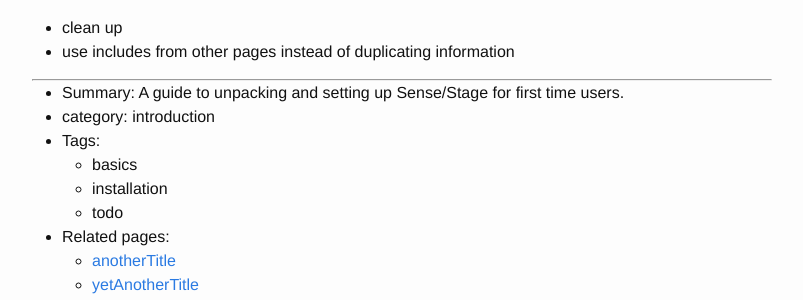
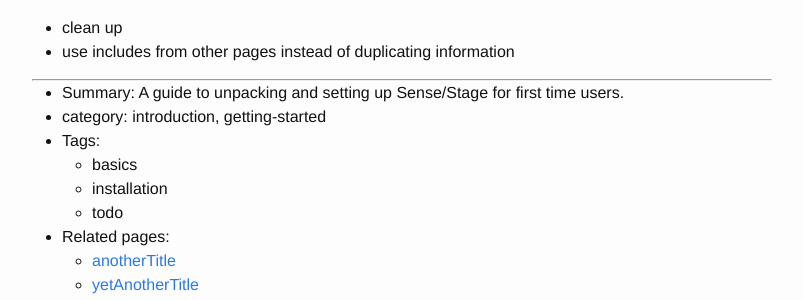
Before and after one commit to SenseStageTeam/sensestage_documentation, a Jekyll site: the page built from _minibee/getting-started-with-sense-stage.md, in a window 1280 px wide and 900 px high, scrolled down 5876 px. Shown: the part 318-618 px from the top of the window, without its empty margins (238-1041 px from the left). Built offline with Jekyll 4.4.1, drawn with Linux system fonts in a browser that asks for light colours.

Commit message:
assign subcategory to getting-started page

```diff
--- a/_minibee/getting-started-with-sense-stage.md
+++ b/_minibee/getting-started-with-sense-stage.md
@@ -9,6 +9,7 @@
     - installation
     - todo
 category: introduction
+subcategory: getting-started
 related:
   - anotherTitle
   - yetAnotherTitle
```
